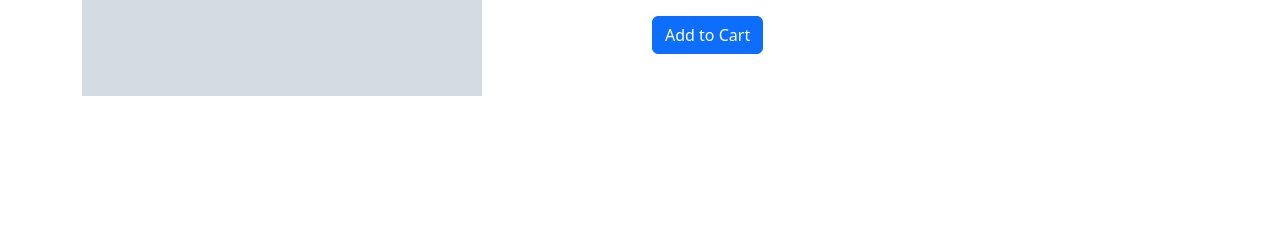
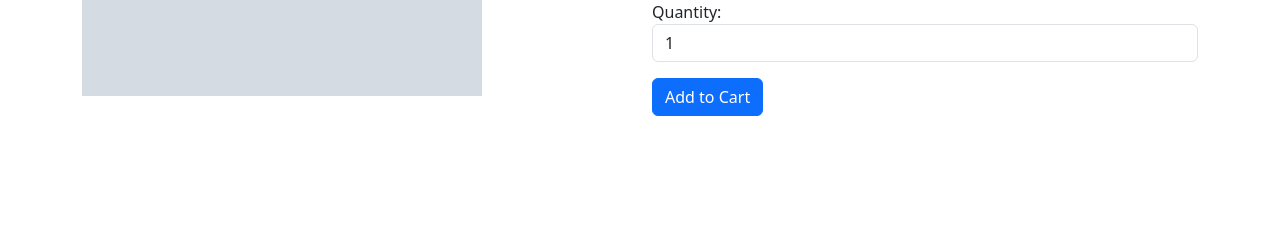
Before and after one commit to NIwanska/WebApp, a Flask app: page /1 in a window 1280 px wide. Shown: the part 308-548 px from the top of the page. Run offline with Flask 3, Linux system fonts and the light colour scheme; tables that the repository leaves empty hold one stand-in row (values such as "Sample post"); grey boxes marked "Sample" are stand-in pictures.

Commit message:
add adding products to cart

```diff
--- a/app/templates/product_type/product_type.html
+++ b/app/templates/product_type/product_type.html
@@ -12,7 +12,7 @@
             <h2 class="text-muted">${{ product.price }}</h2>
             <p>Color: {{ product.color }}</p>
 
-            <form action="/add_to_cart" method="post">
+            <form action="{{ url_for('products.add_to_cart') }}" method="post">
                 <div class="form-group">
                     <label for="size">Select Size:</label>
                     <select class="form-control" id="size" name="size">
@@ -21,6 +21,10 @@
                         {% endfor %}
                     </select>
                 </div>
+                <div class="form-group">
+                    <label for="quantity">Quantity:</label>
+                    <input type="number" class="form-control" id="quantity" name="quantity" value="1" min="1" required>
+                </div>
                 <input type="hidden" name="product_id" value="{{ product.id }}">
                 <button type="submit" class="btn btn-primary mt-3">Add to Cart</button>
             </form>
--- a/app/views/products.py
+++ b/app/views/products.py
@@ -1,5 +1,6 @@
-from flask import render_template, Blueprint
-from ..models import ProductType, Size, ProductItem, db
+from flask import flash, render_template, Blueprint, request, redirect, url_for
+from ..models import ProductType, Size, ProductItem, db, ShoppingCart, CartItem
+from flask_login import current_user
 
 bp = Blueprint(
     "products",
@@ -22,3 +23,32 @@ def product_type(product_id):
         )
     )).all()
     return render_template("product_type/product_type.html", product=product, sizes=sizes)
+
+
+@bp.route("/add_to_cart", methods=["POST"])
+def add_to_cart():
+    product_id = request.form.get("product_id")
+    size_id = request.form.get("size")
+    quantity = int(request.form.get("quantity", 1))
+
+    product_item = ProductItem.query.filter_by(product_type_id=product_id, size_id=size_id).first_or_404()
+
+    shopping_cart = ShoppingCart.query.filter_by(auth_user_id=current_user.id).first()
+    if not shopping_cart:
+        shopping_cart = ShoppingCart(auth_user_id=current_user.id, total=0)
+        db.session.add(shopping_cart)
+        db.session.commit()
+
+    cart_item = CartItem.query.filter_by(shopping_cart_id=shopping_cart.id, product_item_id=product_item.id).first()
+    if cart_item:
+        cart_item.quantity += quantity
+    else:
+        cart_item = CartItem(shopping_cart_id=shopping_cart.id, product_item_id=product_item.id, quantity=quantity)
+        db.session.add(cart_item)
+
+    shopping_cart.total += product_item.product_type.price * quantity
+
+    db.session.commit()
+    flash("Product added to cart", "success")
+
+    return redirect(url_for("products.product_type", product_id=product_id))
```
